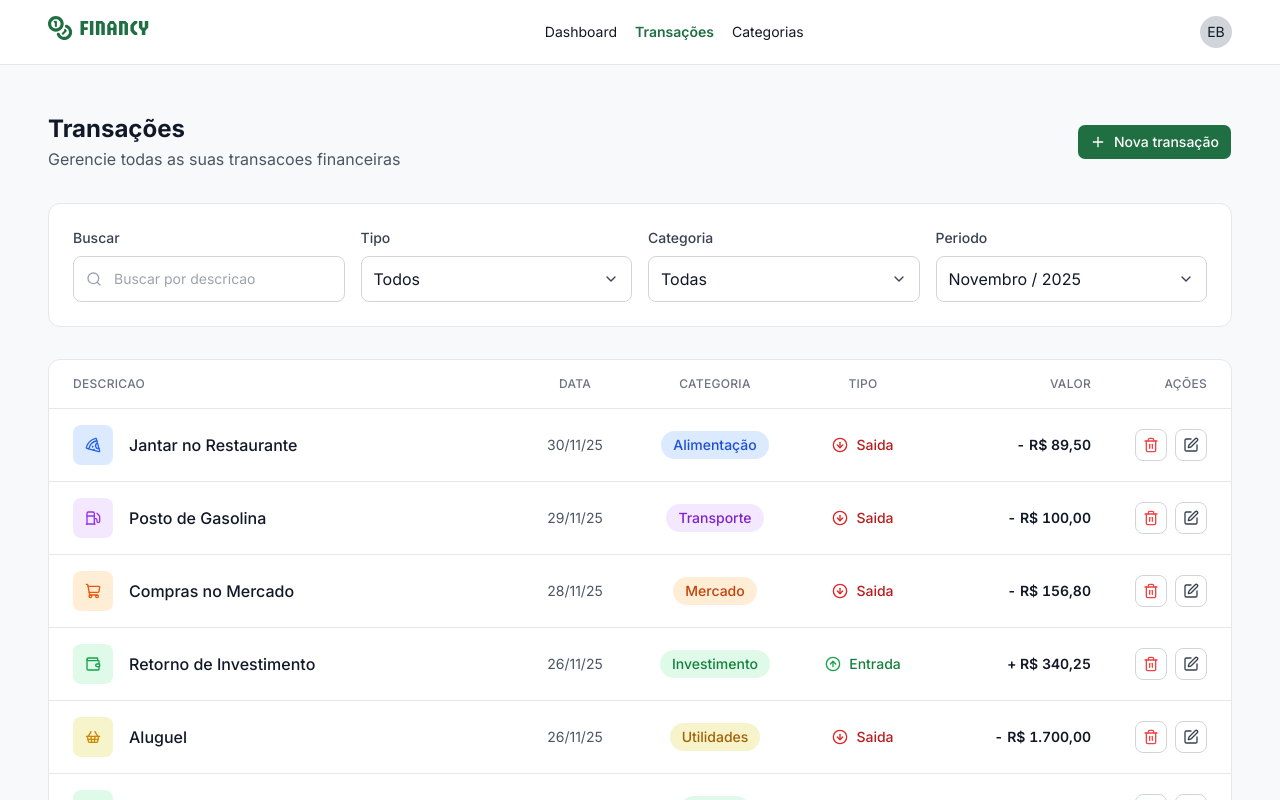
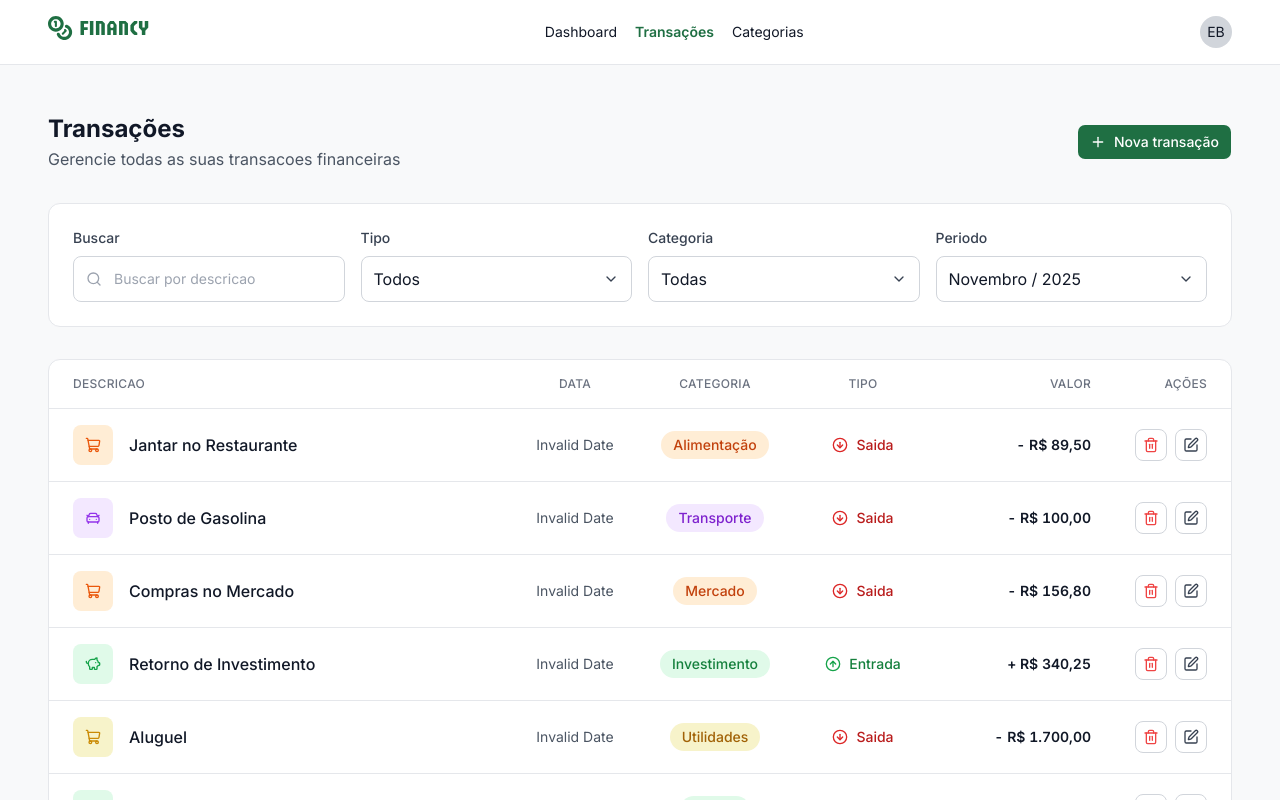
Before and after one commit to eullerbraz/financy, a React (Vite) app in the folder frontend/: page /transactions in a window 1280 px wide. Shown: the top 800 px of the page. Built offline with nearby package versions, Linux system fonts and the light colour scheme.

Commit message:
feat: Refactor transaction management components to use centralized types and enums; update transaction data structure and improve date handling

```diff
--- a/frontend/src/pages/Transactions/components/CreateTransactionDialog.tsx
+++ b/frontend/src/pages/Transactions/components/CreateTransactionDialog.tsx
@@ -17,15 +17,8 @@ import {
   SelectTrigger,
   SelectValue,
 } from '../../../components/ui/select';
+import { TransactionType } from '../../../types';
 import { TransactionTypeInput } from './TransactionTypeInput';
-
-export const TransactionTypeEnum = {
-  INFLOW: 'inflow',
-  OUTFLOW: 'outflow',
-} as const;
-
-export type TransactionType =
-  (typeof TransactionTypeEnum)[keyof typeof TransactionTypeEnum];
 
 interface CreateTransactionDialogProps {
   open: boolean;
@@ -38,11 +31,9 @@ export function CreateTransactionDialog({
   onOpenChange,
   onCreated,
 }: CreateTransactionDialogProps) {
-  const [type, setType] = useState<TransactionType>(
-    TransactionTypeEnum.OUTFLOW,
-  );
+  const [type, setType] = useState<TransactionType>(TransactionType.outflow);
   const [description, setDescription] = useState('');
-  const [date, setDate] = useState('');
+  const [date, setDate] = useState<Date | null>(null);
   const [amount, setAmount] = useState<number | null>(null);
   const [category, setCategory] = useState<string | null>(null);
 
@@ -74,9 +65,9 @@ export function CreateTransactionDialog({
   };
 
   const clear = () => {
-    setType(TransactionTypeEnum.OUTFLOW);
+    setType(TransactionType.outflow);
     setDescription('');
-    setDate('');
+    setDate(null);
     setAmount(0);
     setCategory(null);
   };
@@ -106,7 +97,7 @@ export function CreateTransactionDialog({
             <TransactionTypeInput
               value={type}
               onValueChange={(value) =>
-                setType(value || TransactionTypeEnum.OUTFLOW)
+                setType(value || TransactionType.outflow)
               }
             />
           </div>
@@ -137,8 +128,8 @@ export function CreateTransactionDialog({
               <Input
                 id='date'
                 type='date'
-                value={date}
-                onChange={(e) => setDate(e.target.value)}
+                value={date ? date.toISOString().split('T')[0] : ''}
+                onChange={(e) => setDate(new Date(e.target.value) || null)}
               />
             </div>
 
--- a/frontend/src/pages/Transactions/components/TransactionsTable.tsx
+++ b/frontend/src/pages/Transactions/components/TransactionsTable.tsx
@@ -7,7 +7,7 @@ import {
 } from '@/components/ui/card';
 import { ChevronLeft, ChevronRight } from 'lucide-react';
 import { Button } from '../../../components/ui/button.tsx';
-import type { Transaction } from '../index.tsx';
+import type { Transaction } from '../../../types/index.ts';
 import { TransactionsTableItem } from './TransactionsTableItem.tsx';
 
 export function TransactionsTable({
--- a/frontend/src/pages/Transactions/components/TransactionsTableItem.tsx
+++ b/frontend/src/pages/Transactions/components/TransactionsTableItem.tsx
@@ -1,17 +1,51 @@
 import { Button } from '@/components/ui/button';
 import { CircleArrowDown, CircleArrowUp, SquarePen, Trash } from 'lucide-react';
-import { colorsMap, type Transaction } from '..';
 import { CategoryLogo } from '../../../components/CategoryLogo';
 import { CategoryTag } from '../../../components/CategoryTag';
+import { IconsMap, TransactionType, type Transaction } from '../../../types';
 import { formatAmount } from '../../../utils/format-amount';
+
+const colorsMap = {
+  blue: {
+    bg: 'bg-blue-light',
+    text: 'text-blue',
+    textDark: 'text-blue-dark',
+  },
+  purple: {
+    bg: 'bg-purple-light',
+    text: 'text-purple',
+    textDark: 'text-purple-dark',
+  },
+  orange: {
+    bg: 'bg-orange-light',
+    text: 'text-orange',
+    textDark: 'text-orange-dark',
+  },
+  pink: {
+    bg: 'bg-pink-light',
+    text: 'text-pink',
+    textDark: 'text-pink-dark',
+  },
+  yellow: {
+    bg: 'bg-yellow-light',
+    text: 'text-yellow',
+    textDark: 'text-yellow-dark',
+  },
+  green: {
+    bg: 'bg-green-light',
+    text: 'text-green',
+    textDark: 'text-green-dark',
+  },
+} as const;
 
 export function TransactionsTableItem({
   transaction,
 }: {
   transaction: Transaction;
 }) {
-  const Icon = transaction.icon;
-  const color = colorsMap[transaction.category.color];
+  const Icon = IconsMap[transaction.category.icon as keyof typeof IconsMap];
+
+  const color = colorsMap[transaction.category.color as keyof typeof colorsMap];
 
   return (
     <div className='flex px-6 py-4 border-t border-gray-200'>
@@ -19,14 +53,18 @@ export function TransactionsTableItem({
         <CategoryLogo bgColor={color.bg} textColor={color.text} icon={Icon} />
 
         <span className='truncate text-base font-medium text-gray-800'>
-          {transaction.title}
+          {transaction.description}
         </span>
       </div>
 
       <div className='flex items-center gap-1'>
         <div className='min-w-28 flex items-center justify-center'>
           <span className='text-sm font-normal text-gray-600'>
-            {transaction.date}
+            {transaction.date.toLocaleDateString('pt-BR', {
+              day: '2-digit',
+              month: '2-digit',
+              year: '2-digit',
+            })}
           </span>
         </div>
 
@@ -39,7 +77,7 @@ export function TransactionsTableItem({
         </div>
 
         <div className='min-w-32 flex items-center justify-center gap-2 text-sm font-medium'>
-          {transaction.tone === 'inflow' ? (
+          {transaction.type === TransactionType.inflow ? (
             <>
               <CircleArrowUp className='size-4 text-green' />
               <span className='text-green-dark'>Entrada</span>
--- a/frontend/src/pages/Transactions/index.tsx
+++ b/frontend/src/pages/Transactions/index.tsx
@@ -1,165 +1,144 @@
 import { Button } from '@/components/ui/button';
+import { Plus } from 'lucide-react';
+import { useState } from 'react';
 import {
-  BriefcaseBusiness,
-  Fuel,
-  Pizza,
-  Plus,
-  ShoppingBasket,
-  ShoppingCart,
-  Ticket,
-  Wallet,
-} from 'lucide-react';
-import { useState } from 'react';
+  Colors,
+  IconsEnum,
+  TransactionType,
+  type Transaction,
+} from '../../types/index.ts';
 import { CreateTransactionDialog } from './components/CreateTransactionDialog.tsx';
 import { TransactionsFilters } from './components/TransactionsFilters.tsx';
 import { TransactionsTable } from './components/TransactionsTable.tsx';
 
-export type TransactionTone = 'inflow' | 'outflow';
-
-export type Category = {
-  name: string;
-  color: keyof typeof colorsMap;
-};
-
-export type Transaction = {
-  id: string;
-  title: string;
-  date: string;
-  amount: number;
-  tone: TransactionTone;
-  category: Category;
-  icon: typeof Wallet;
-};
-
-export const colorsMap = {
-  blue: {
-    bg: 'bg-blue-light',
-    text: 'text-blue',
-    textDark: 'text-blue-dark',
-  },
-  purple: {
-    bg: 'bg-purple-light',
-    text: 'text-purple',
-    textDark: 'text-purple-dark',
-  },
-  orange: {
-    bg: 'bg-orange-light',
-    text: 'text-orange',
-    textDark: 'text-orange-dark',
-  },
-  pink: {
-    bg: 'bg-pink-light',
-    text: 'text-pink',
-    textDark: 'text-pink-dark',
-  },
-  yellow: {
-    bg: 'bg-yellow-light',
-    text: 'text-yellow',
-    textDark: 'text-yellow-dark',
-  },
-  green: {
-    bg: 'bg-green-light',
-    text: 'text-green',
-    textDark: 'text-green-dark',
-  },
-} as const;
-
 const transactions: Transaction[] = [
   {
     id: 't-1',
-    title: 'Jantar no Restaurante',
-    date: '30/11/25',
+    description: 'Jantar no Restaurante',
+    date: new Date('30/11/25'),
     amount: -89.5,
-    tone: 'outflow',
+    type: TransactionType.outflow,
+    categoryId: 'c-1',
+    userId: 'u-1',
     category: {
+      id: 'c-1',
       name: 'Alimentação',
-      color: 'blue',
+      color: Colors.orange,
+      icon: IconsEnum.ShoppingCart,
+      userId: 'u-1',
     },
-    icon: Pizza,
   },
   {
     id: 't-2',
-    title: 'Posto de Gasolina',
-    date: '29/11/25',
+    description: 'Posto de Gasolina',
+    date: new Date('29/11/25'),
     amount: -100,
-    tone: 'outflow',
+    type: TransactionType.outflow,
+    categoryId: 'c-2',
+    userId: 'u-1',
     category: {
+      id: 'c-2',
       name: 'Transporte',
-      color: 'purple',
+      color: Colors.purple,
+      icon: IconsEnum.CarFront,
+      userId: 'u-1',
     },
-    icon: Fuel,
   },
   {
     id: 't-3',
-    title: 'Compras no Mercado',
-    date: '28/11/25',
+    description: 'Compras no Mercado',
+    date: new Date('28/11/25'),
     amount: -156.8,
-    tone: 'outflow',
+    type: TransactionType.outflow,
+    categoryId: 'c-3',
+    userId: 'u-1',
     category: {
+      id: 'c-3',
       name: 'Mercado',
-      color: 'orange',
+      color: Colors.orange,
+      icon: IconsEnum.ShoppingCart,
+      userId: 'u-1',
     },
-    icon: ShoppingCart,
   },
   {
     id: 't-4',
-    title: 'Retorno de Investimento',
-    date: '26/11/25',
+    description: 'Retorno de Investimento',
+    date: new Date('26/11/25'),
     amount: 340.25,
-    tone: 'inflow',
+    type: TransactionType.inflow,
+    categoryId: 'c-4',
+    userId: 'u-1',
     category: {
+      id: 'c-4',
       name: 'Investimento',
-      color: 'green',
+      color: Colors.green,
+      icon: IconsEnum.PiggyBank,
+      userId: 'u-1',
     },
-    icon: Wallet,
   },
   {
     id: 't-5',
-    title: 'Aluguel',
-    date: '26/11/25',
+    description: 'Aluguel',
+    date: new Date('26/11/25'),
     amount: -1700,
-    tone: 'outflow',
+    type: TransactionType.outflow,
+    categoryId: 'c-5',
+    userId: 'u-1',
     category: {
+      id: 'c-5',
       name: 'Utilidades',
-      color: 'yellow',
+      color: Colors.yellow,
+      icon: IconsEnum.ShoppingCart,
+      userId: 'u-1',
     },
-    icon: ShoppingBasket,
   },
   {
     id: 't-6',
-    title: 'Freelance',
-    date: '24/11/25',
+    description: 'Freelance',
+    date: new Date('24/11/25'),
     amount: 2500,
-    tone: 'inflow',
+    type: TransactionType.inflow,
+    categoryId: 'c-6',
+    userId: 'u-1',
     category: {
+      id: 'c-6',
       name: 'Salario',
-      color: 'green',
+      color: Colors.green,
+      icon: IconsEnum.BriefcaseBusiness,
+      userId: 'u-1',
     },
-    icon: BriefcaseBusiness,
   },
   {
     id: 't-7',
-    title: 'Compras Jantar',
-    date: '22/11/25',
+    description: 'Compras Jantar',
+    date: new Date('22/11/25'),
     amount: -150,
-    tone: 'outflow',
+    type: TransactionType.outflow,
+    categoryId: 'c-7',
+    userId: 'u-1',
     category: {
+      id: 'c-7',
       name: 'Mercado',
-      color: 'orange',
+      color: Colors.orange,
+      icon: IconsEnum.ShoppingCart,
+      userId: 'u-1',
     },
-    icon: ShoppingCart,
   },
   {
     id: 't-8',
-    title: 'Cinema',
-    date: '18/11/25',
+    description: 'Cinema',
+    date: new Date('18/11/25'),
     amount: -88,
-    tone: 'outflow',
+    type: TransactionType.outflow,
+    categoryId: 'c-8',
+    userId: 'u-1',
     category: {
+      id: 'c-8',
       name: 'Entretenimento',
-      color: 'pink',
+      color: Colors.pink,
+      icon: IconsEnum.Ticket,
+      userId: 'u-1',
     },
-    icon: Ticket,
   },
 ];
 
--- /dev/null
+++ b/frontend/src/types/index.ts
@@ -0,0 +1,135 @@
+import {
+  BaggageClaim,
+  BookOpen,
+  BriefcaseBusiness,
+  CarFront,
+  Dumbbell,
+  Gift,
+  HeartPulse,
+  Home,
+  Mailbox,
+  PawPrint,
+  PiggyBank,
+  ReceiptText,
+  ShoppingCart,
+  Ticket,
+  ToolCase,
+  Utensils,
+} from 'lucide-react';
+
+export enum Colors {
+  green = 'green',
+  blue = 'blue',
+  purple = 'purple',
+  pink = 'pink',
+  red = 'red',
+  orange = 'orange',
+  yellow = 'yellow',
+}
+
+export const icons = [
+  { name: 'BriefcaseBusiness', icon: BriefcaseBusiness },
+  { name: 'CarFront', icon: CarFront },
+  { name: 'HeartPulse', icon: HeartPulse },
+  { name: 'PiggyBank', icon: PiggyBank },
+  { name: 'ShoppingCart', icon: ShoppingCart },
+  { name: 'Ticket', icon: Ticket },
+  { name: 'ToolCase', icon: ToolCase },
+  { name: 'Utensils', icon: Utensils },
+  { name: 'PawPrint', icon: PawPrint },
+  { name: 'Home', icon: Home },
+  { name: 'Gift', icon: Gift },
+  { name: 'Dumbbell', icon: Dumbbell },
+  { name: 'BookOpen', icon: BookOpen },
+  { name: 'BaggageClaim', icon: BaggageClaim },
+  { name: 'Mailbox', icon: Mailbox },
+  { name: 'ReceiptText', icon: ReceiptText },
+];
+
+export enum IconsEnum {
+  BriefcaseBusiness = 'BriefcaseBusiness',
+  CarFront = 'CarFront',
+  HeartPulse = 'HeartPulse',
+  PiggyBank = 'PiggyBank',
+  ShoppingCart = 'ShoppingCart',
+  Ticket = 'Ticket',
+  ToolCase = 'ToolCase',
+  Utensils = 'Utensils',
+  PawPrint = 'PawPrint',
+  Home = 'Home',
+  Gift = 'Gift',
+  Dumbbell = 'Dumbbell',
+  BookOpen = 'BookOpen',
+  BaggageClaim = 'BaggageClaim',
+  Mailbox = 'Mailbox',
+  ReceiptText = 'ReceiptText',
+}
+
+export const IconsMap = {
+  BriefcaseBusiness: BriefcaseBusiness,
+  CarFront: CarFront,
+  HeartPulse: HeartPulse,
+  PiggyBank: PiggyBank,
+  ShoppingCart: ShoppingCart,
+  Ticket: Ticket,
+  ToolCase: ToolCase,
+  Utensils: Utensils,
+  PawPrint: PawPrint,
+  Home: Home,
+  Gift: Gift,
+  Dumbbell: Dumbbell,
+  BookOpen: BookOpen,
+  BaggageClaim: BaggageClaim,
+  Mailbox: Mailbox,
+  ReceiptText: ReceiptText,
+};
+
+export enum TransactionType {
+  inflow = 'inflow',
+  outflow = 'outflow',
+}
+
+export interface User {
+  id: string;
+  name: string;
+  email: string;
+  createdAt?: Date;
+  updatedAt?: Date;
+}
+
+export interface RegisterInput {
+  name: string;
+  email: string;
+  password: string;
+}
+
+export interface LoginInput {
+  email: string;
+  password: string;
+}
+
+export interface Category {
+  id: string;
+  name: string;
+  description?: string | null;
+  icon: IconsEnum;
+  color: Colors;
+  userId: string;
+  user?: User;
+  createdAt?: Date;
+  updatedAt?: Date;
+}
+
+export interface Transaction {
+  id: string;
+  description: string;
+  date: Date;
+  amount: number;
+  type: TransactionType;
+  categoryId: string;
+  category: Category;
+  userId: string;
+  user?: User;
+  createdAt?: Date;
+  updatedAt?: Date;
+}
--- a/frontend/tsconfig.app.json
+++ b/frontend/tsconfig.app.json
@@ -23,7 +23,7 @@
     /* Linting */
     "noUnusedLocals": true,
     "noUnusedParameters": true,
-    "erasableSyntaxOnly": true,
+    "erasableSyntaxOnly": false,
     "noFallthroughCasesInSwitch": true
   },
   "include": ["src"]
--- a/frontend/tsconfig.node.json
+++ b/frontend/tsconfig.node.json
@@ -17,7 +17,7 @@
     /* Linting */
     "noUnusedLocals": true,
     "noUnusedParameters": true,
-    "erasableSyntaxOnly": true,
+    "erasableSyntaxOnly": false,
     "noFallthroughCasesInSwitch": true
   },
   "include": ["vite.config.ts"]
```
Also changed, not shown: frontend/src/pages/Transactions/components/TransactionTypeInput.tsx (+8 -9 lines).
